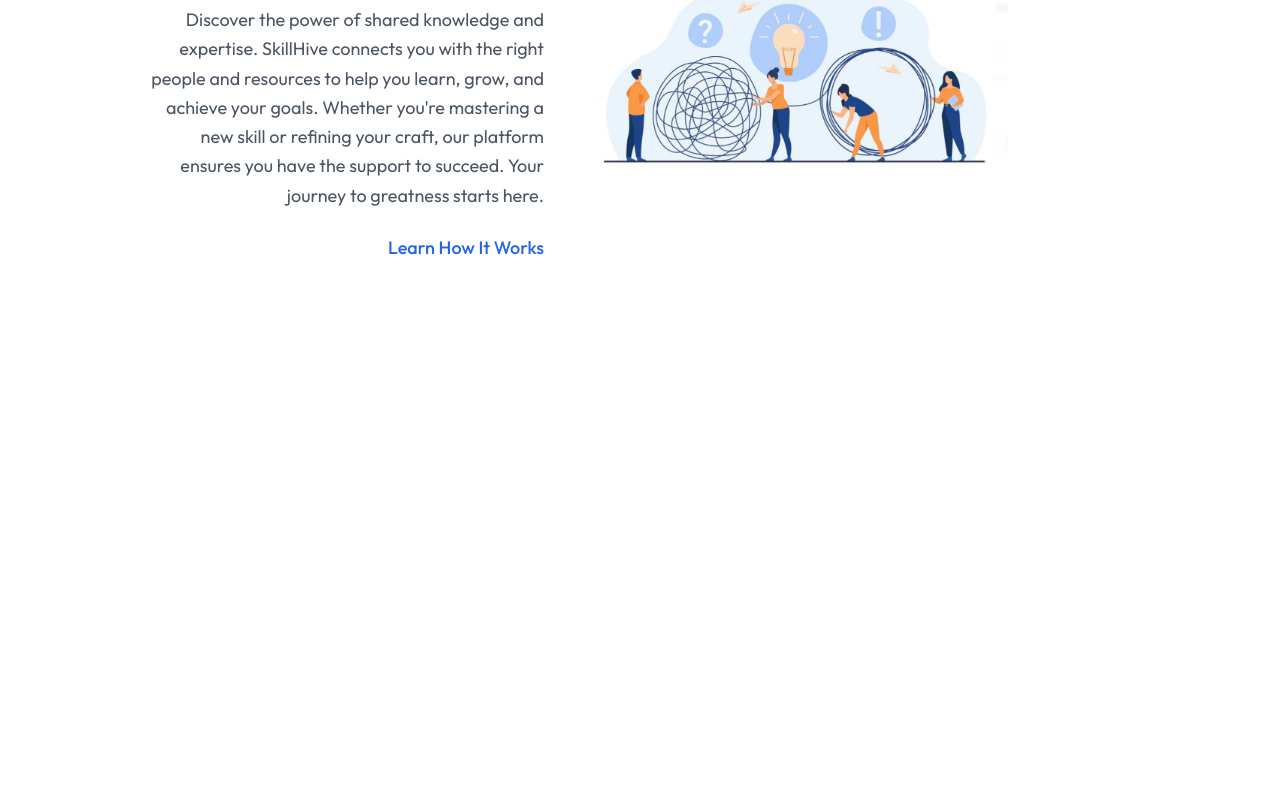
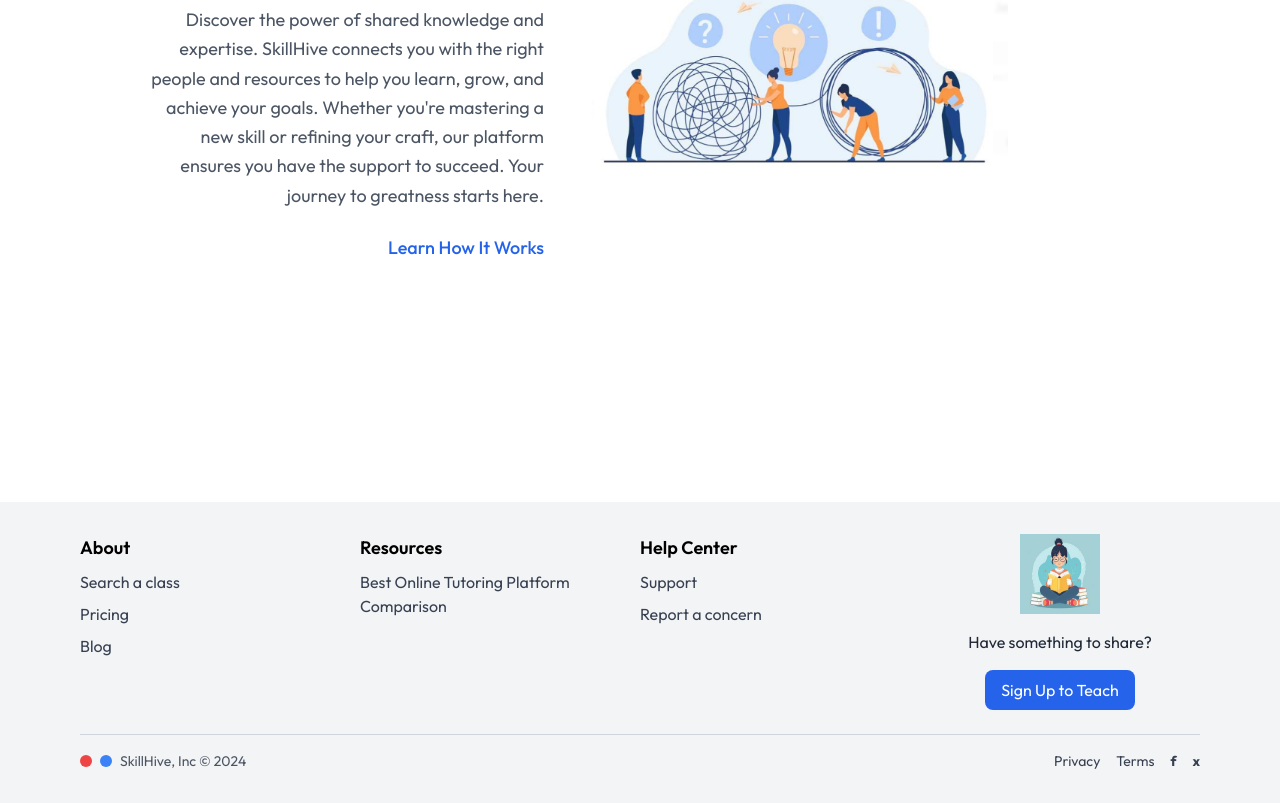
Before and after one commit to NISHA-MANIKANDAN/skillhive, a React app in the folder frontend/: page / in a window 1280 px wide. Shown: the part 830-1633 px from the top of the page. Before the commit the page ends 1332 px from the top, so only its background shows below. Built offline with nearby package versions, Linux system fonts and the light colour scheme; the HTML template or start-up script is replaced by a standard one.

Commit message:
new changes

```diff
--- a/frontend/src/App.jsx
+++ b/frontend/src/App.jsx
@@ -3,18 +3,24 @@
 import Navbar from "./components/Navbar";
 import Home from './pages/Home';
 import store from './store/store/store';
+import Footer from "./components/Footer";
 
 const App = () => {
   return (
     <Provider store={store}>
       <BrowserRouter>
-        <div className="min-h-screen"> {/* Add a wrapper for full height */}
+        {/* App Wrapper for consistent layout */}
+        <div className="flex flex-col min-h-screen">
+          {/* Fixed Navbar */}
           <Navbar />
-          <div className="pt-24  px-36"> {/* Add padding for fixed navbar */}
+          {/* Main Content */}
+          <main className="flex-grow pt-24 px-36">
             <Routes>
               <Route path='/' element={<Home />} />
             </Routes>
-          </div>
+          </main>
+          {/* Footer */}
+          <Footer />
         </div>
       </BrowserRouter>
     </Provider>
--- /dev/null
+++ b/frontend/src/components/Footer.jsx
@@ -0,0 +1,98 @@
+import React from "react";
+import { useSelector } from "react-redux"; // Import Redux hook to access state
+import footerImage from "../assets/assets_frontend/footer.jpg";
+
+const Footer = () => {
+  // Access Redux state
+  const user = useSelector((state) => state.user); // Replace `state.user` with your store slice
+  const isAuthenticated = useSelector((state) => state.auth.token !== null); // Check if the user is logged in
+
+  return (
+    <footer className="bg-gray-100 py-8">
+      <div className="max-w-6xl mx-auto px-4">
+        <div className="flex flex-wrap justify-between mb-6">
+          {/* About Section */}
+          <div className="w-full sm:w-1/4 mb-4">
+            <h4 className="text-lg font-semibold mb-2">About</h4>
+            <ul className="space-y-2">
+              <li className="text-gray-700 cursor-pointer hover:underline">Search a class</li>
+              <li className="text-gray-700 cursor-pointer hover:underline">Pricing</li>
+              <li className="text-gray-700 cursor-pointer hover:underline">Blog</li>
+            </ul>
+          </div>
+
+          {/* Resources Section */}
+          <div className="w-full sm:w-1/4 mb-4">
+            <h4 className="text-lg font-semibold mb-2">Resources</h4>
+            <ul>
+              <li className="text-gray-700 cursor-pointer hover:underline">
+                Best Online Tutoring Platform Comparison
+              </li>
+            </ul>
+          </div>
+
+          {/* Help Center Section */}
+          <div className="w-full sm:w-1/4 mb-4">
+            <h4 className="text-lg font-semibold mb-2">Help Center</h4>
+            <ul className="space-y-2">
+              <li className="text-gray-700 cursor-pointer hover:underline">Support</li>
+              <li className="text-gray-700 cursor-pointer hover:underline">Report a concern</li>
+            </ul>
+          </div>
+
+          {/* Call to Action Section */}
+          <div className="w-full sm:w-1/4 flex flex-col items-center">
+            <img
+              src={footerImage}
+              alt="Illustration"
+              className="w-20 h-20 mb-4"
+            />
+
+            <p className="text-center text-gray-800 mb-4">
+              {isAuthenticated
+                ? `Welcome back, ${user?.name || "User"}!`
+                : "Have something to share?"}
+            </p>
+
+            {isAuthenticated ? (
+              <button
+                className="bg-blue-600 text-white py-2 px-4 rounded-lg hover:bg-blue-700"
+                onClick={() => console.log("Redirect to teach a class")}
+              >
+                Teach a class
+              </button>
+            ) : (
+              <button
+                className="bg-blue-600 text-white py-2 px-4 rounded-lg hover:bg-blue-700"
+                onClick={() => console.log("Redirect to Sign Up")}
+              >
+                Sign Up to Teach
+              </button>
+            )}
+          </div>
+        </div>
+
+        {/* Bottom Section */}
+        <div className="border-t border-gray-300 pt-4 flex flex-col sm:flex-row justify-between items-center">
+          <p className="text-gray-600 text-sm mb-4 sm:mb-0 flex items-center">
+            <span className="w-3 h-3 bg-red-500 rounded-full inline-block mr-2"></span>
+            <span className="w-3 h-3 bg-blue-500 rounded-full inline-block mr-2"></span>
+            SkillHive, Inc © 2024
+          </p>
+          <div className="flex space-x-4">
+            <a href="#privacy" className="text-gray-700 text-sm hover:underline">
+              Privacy
+            </a>
+            <a href="#terms" className="text-gray-700 text-sm hover:underline">
+              Terms
+            </a>
+            <a href="#facebook" className="text-gray-700 text-sm font-bold">f</a>
+            <a href="#twitter" className="text-gray-700 text-sm font-bold">x</a>
+          </div>
+        </div>
+      </div>
+    </footer>
+  );
+};
+
+export default Footer;
--- a/frontend/src/components/Header.jsx
+++ b/frontend/src/components/Header.jsx
@@ -2,21 +2,21 @@
 
 const Header = () => {
   return (
-    <div className="relativ text-brown flex items-center justify-between py-16 px-4 md:px-0 ">
+    <div className="relative text-brown flex flex-col md:flex-row items-center justify-center md:justify-between py-8 px-4 md:py-16 md:px-0 h-auto">
       {/* Left Content */}
-      <div className="text-center md:text-left md:w-1/2">
-        <h1 className="text-4xl md:text-5xl font-bold mb-4">Connect, Learn, Grow.</h1>
-        <p className="text-base md:text-lg font-light">
+      <div className="text-center md:text-left md:w-1/2 flex flex-col items-center md:items-start">
+        <h1 className="text-3xl md:text-5xl font-bold mb-4">Connect, Learn, Grow.</h1>
+        <p className="text-sm md:text-lg font-light">
           Find the right skills, learn from the right people.
         </p>
       </div>
 
-      {/* Right Image */}
-      <div className="hidden md:block md:w-1/2">
+      {/* Right Image (hidden on small screens) */}
+      <div className="hidden md:flex md:w-1/2 justify-center">
         <img
           src={assets.learntogether} // Replace 'header_img' with the correct image name.
           alt="Skill Representation"
-          className="w-full h-auto"
+          className="w-full h-auto object-contain"
         />
       </div>
     </div>
--- a/frontend/tailwind.config.js
+++ b/frontend/tailwind.config.js
@@ -8,6 +8,10 @@
     extend: {
       colors: {
         'primary': "#0891b2",
+        'black-haze': "#f1f3f3",
+        'mirage': "#1e2f38",
+        'ocean-green': "#40aa8e",
+        'lynch': "#6c7ca4",
       },
       gridTemplateColumns: {
         'auto': 'repeat(auto-fill, minmax(200px, 1fr))',
@@ -15,5 +19,4 @@
     },
   },
   plugins: [],
-
 }
```
Also changed, not shown: frontend/src/assets/assets_frontend/footer.jpg (added).
